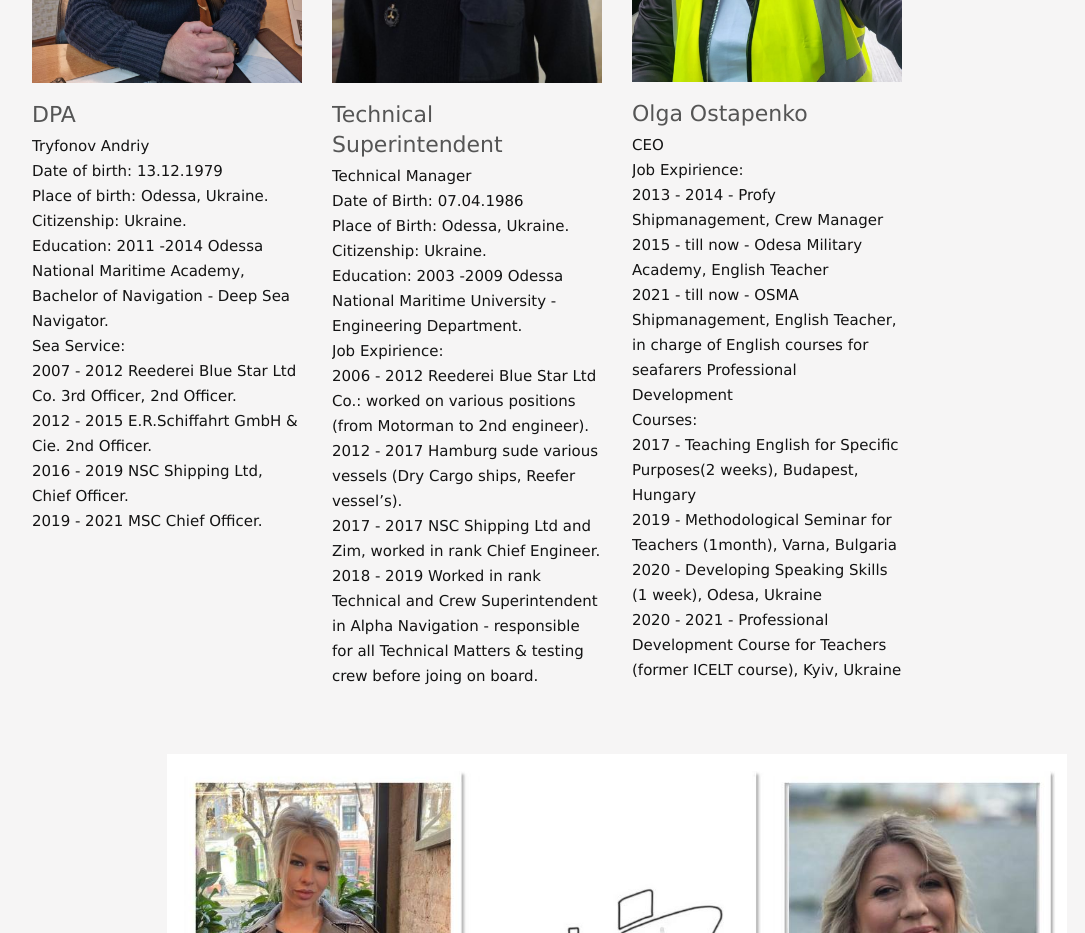
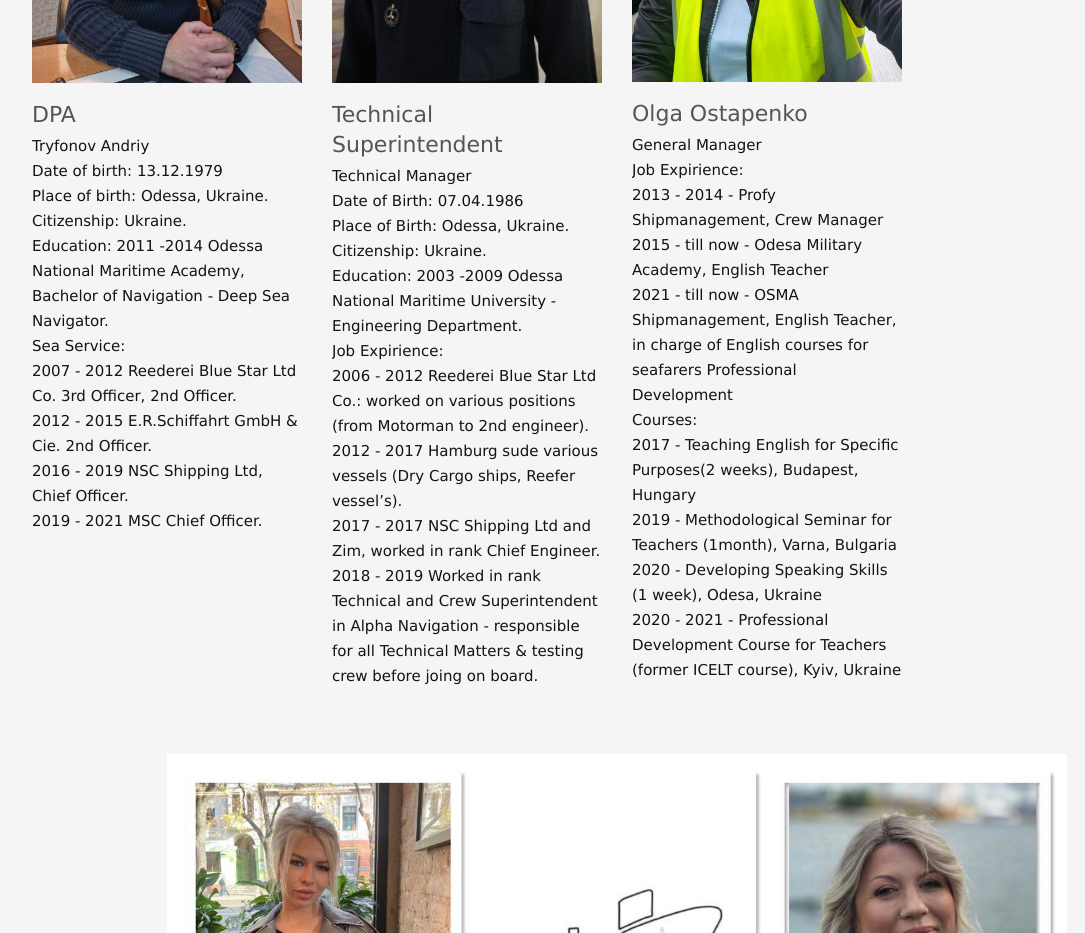
Before and after one commit to Gradostroy/OSMA, a plain HTML site: page index.html in a window 1280 px wide. Shown: the part 2740-3673 px from the top of the page, without its empty margins (23-1108 px from the left). Drawn offline with Linux system fonts and the light colour scheme; a web font is replaced by a local one.

Commit message:
Update index.html

```diff
--- a/index.html
+++ b/index.html
@@ -358,7 +358,7 @@ h1, .h1, h2, .h2, h3, .h3, h4, .h4, h5, .h5, h6, .h6 {
 						<div class="featured_service_content">
 							<h3 style="font-family:Verdana, Geneva, Tahoma, sans-serif; font-size:22px"><a href="#">Olga Ostapenko</a></h3>
 							<p>
-								CEO
+								General Manager
 								<br/>
 								Job Expirience:
 								<br />
```
